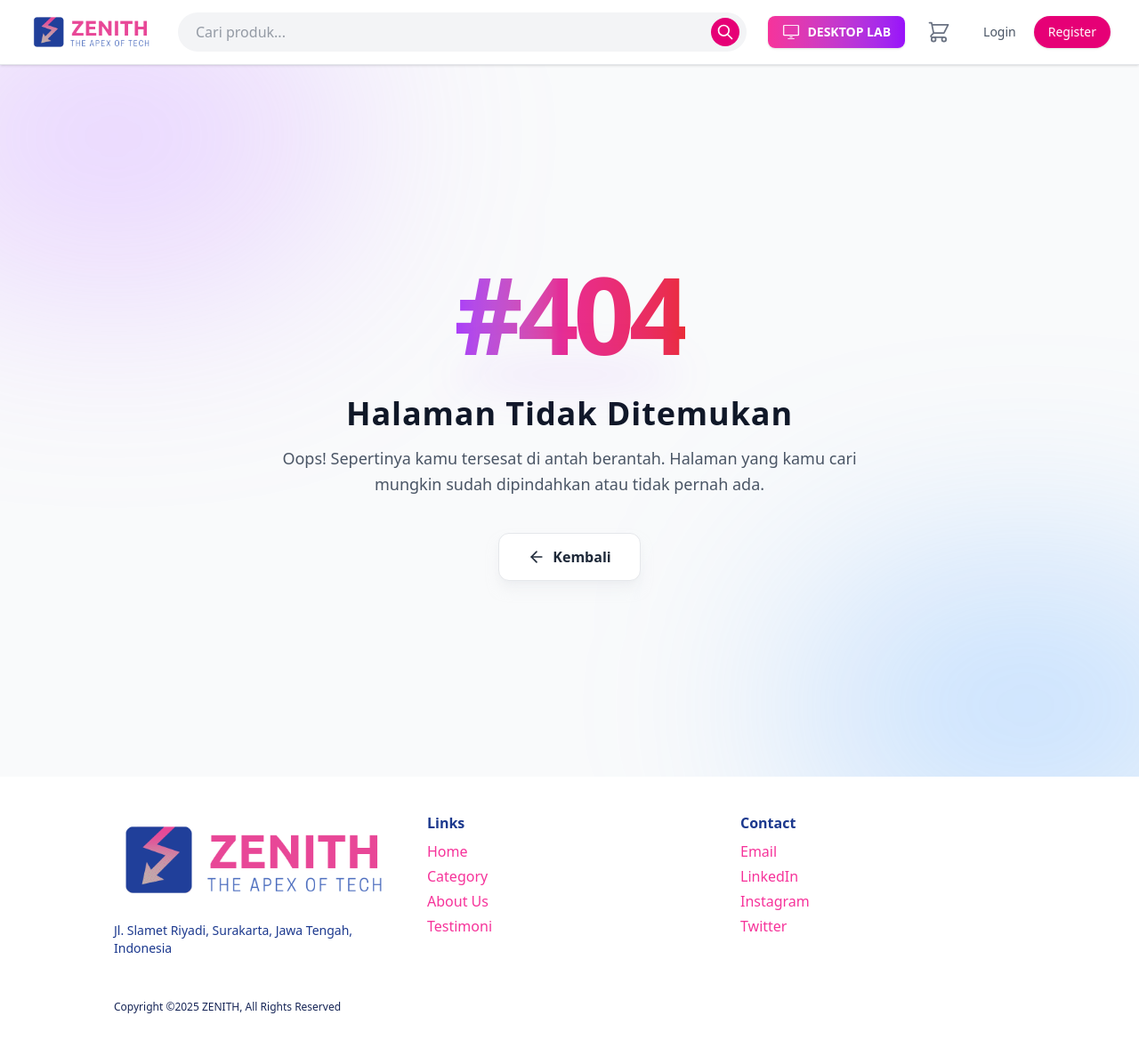
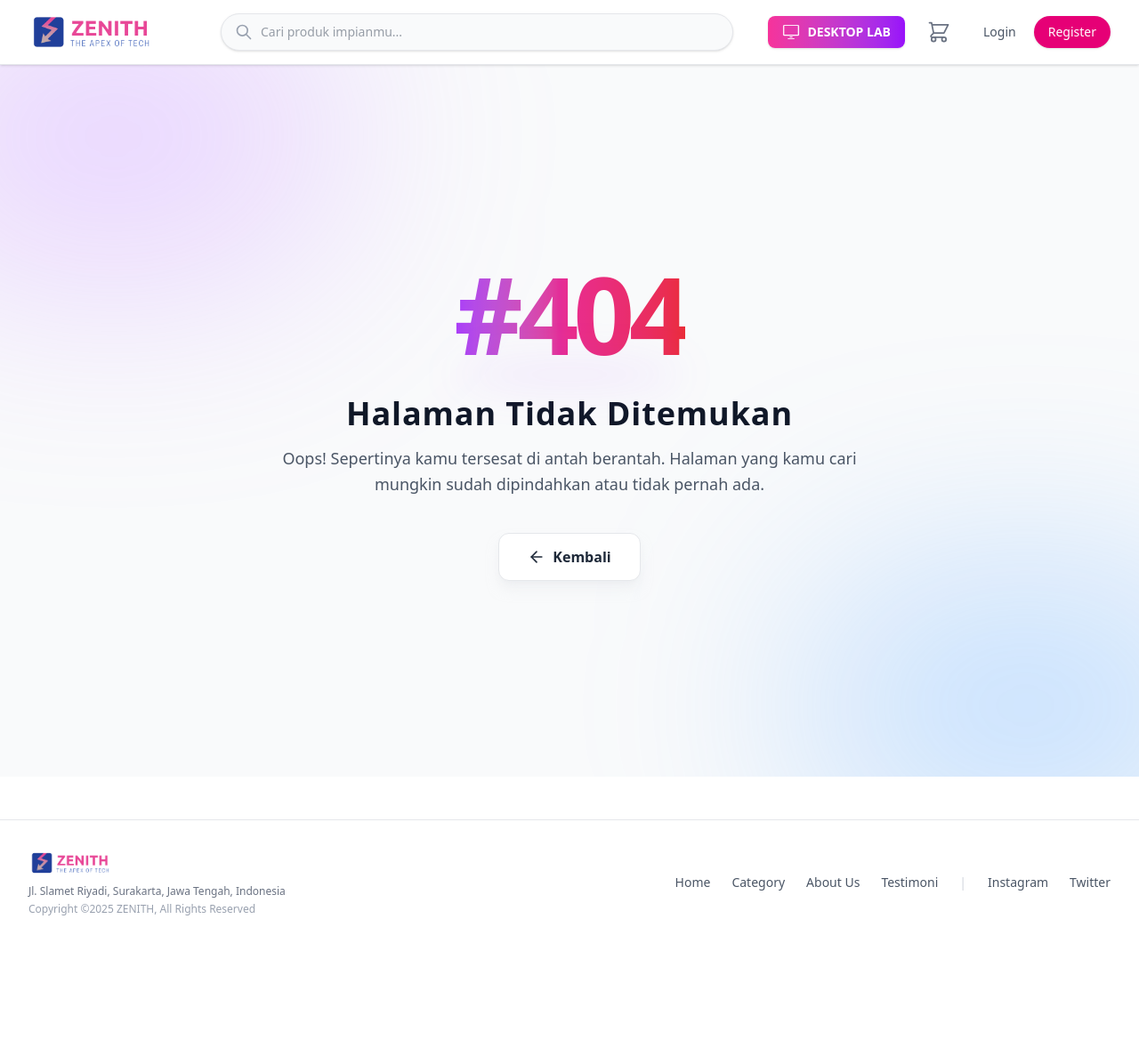
Before and after one commit to sirius-leaf/ZenithNew2, a Vue app in the folder frontend/: page /404 in a window 1280 px wide. Shown: the whole page at 89% size. After the commit the page ends 1062 px from the top, so only its background shows below. Built offline with nearby package versions, Linux system fonts and the light colour scheme.

Commit message:
redesain margin navbar & footer

```diff
--- a/frontend/src/components/layout/FooterSection.vue
+++ b/frontend/src/components/layout/FooterSection.vue
@@ -3,38 +3,33 @@ const img = "/src/assets/logo.png";
 </script>
 
 <template>
-    <footer class="bg-white text-blue-900 py-10 px-6 text-center md:text-left">
-        <div class="grid md:grid-cols-3 gap-8 max-w-5xl mx-auto">
-            <div>
-                <img :src="img" alt="" />
-                <p class="text-sm py-4">
+  <footer class="bg-white border-t border-gray-200 mt-12">
+    <div class="max-w-7xl mx-auto w-full px-4 md:px-6 lg:px-8 py-8">
+      <div class="flex flex-col md:flex-row justify-between items-center gap-6">
+        <!-- Brand & Copyright -->
+        <div class="text-center md:text-left">
+          <img :src="img" alt="Zenith" class="h-8 mb-2 mx-auto md:mx-0" />
+          <p class="text-xs text-gray-500">
             Jl. Slamet Riyadi, Surakarta, Jawa Tengah, Indonesia
+          </p>
+          <p class="text-xs text-gray-400 mt-1">
+            Copyright ©2025 ZENITH, All Rights Reserved
           </p>
         </div>
 
-            <div>
-                <h4 class="font-bold mb-2">Links</h4>
-                <ul class="space-y-1 text-pink-500">
-                    <li><a href="#" class="hover:underline">Home</a></li>
-                    <li><a href="#" class="hover:underline">Category</a></li>
-                    <li><a href="#" class="hover:underline">About Us</a></li>
-                    <li><a href="#" class="hover:underline">Testimoni</a></li>
-                </ul>
+        <!-- Links (Horizontal) -->
+        <div
+          class="flex flex-wrap justify-center gap-6 text-sm font-medium text-gray-600"
+        >
+          <a href="#" class="hover:text-pink-600 transition">Home</a>
+          <a href="#" class="hover:text-pink-600 transition">Category</a>
+          <a href="#" class="hover:text-pink-600 transition">About Us</a>
+          <a href="#" class="hover:text-pink-600 transition">Testimoni</a>
+          <span class="text-gray-300">|</span>
+          <a href="#" class="hover:text-pink-600 transition">Instagram</a>
+          <a href="#" class="hover:text-pink-600 transition">Twitter</a>
         </div>
-
-            <div>
-                <h4 class="font-bold mb-2">Contact</h4>
-                <ul class="space-y-1 text-pink-500">
-                    <li><a href="#" class="hover:underline">Email</a></li>
-                    <li><a href="#" class="hover:underline">LinkedIn</a></li>
-                    <li><a href="#" class="hover:underline">Instagram</a></li>
-                    <li><a href="#" class="hover:underline">Twitter</a></li>
-                </ul>
       </div>
-
-            <p class="text-xs text-blue-950">
-                Copyright ©2025 ZENITH, All Rights Reserved
-            </p>
     </div>
   </footer>
 </template>
--- a/frontend/src/components/layout/Navbar.vue
+++ b/frontend/src/components/layout/Navbar.vue
@@ -97,29 +97,23 @@ const handleSearch = () => {
 
 <template>
   <header class="bg-white shadow-sm border-b border-gray-200 relative z-50">
-    <div class="flex items-center justify-between px-4 md:px-8 py-3 gap-6">
+    <div
+      class="max-w-7xl mx-auto w-full px-4 md:px-6 lg:px-8 flex items-center justify-between py-3 gap-6 relative"
+    >
       <!-- Logo -->
       <RouterLink to="/dashboard" class="flex-shrink-0">
         <img src="/src/assets/logo.png" alt="Zenith Logo" class="h-12 w-auto" />
       </RouterLink>
 
       <!-- Pencarian -->
-      <div class="flex-1 max-w-4xl">
-        <div class="relative">
-          <input
-            v-model="searchQuery"
-            @keypress.enter.prevent="handleSearch"
-            type="text"
-            placeholder="Cari produk..."
-            class="w-full px-5 py-2.5 text-md text-gray-700 bg-gray-100 border-none rounded-full focus:outline-none focus:ring-2 focus:ring-pink-500 transition-all"
-          />
-          <button
-            @click="handleSearch"
-            class="absolute right-2 top-1/2 transform -translate-y-1/2 p-1.5 bg-pink-600 rounded-full text-white hover:bg-pink-700 transition"
+      <div class="flex-1 max-w-xl md:ml-12 mr-auto">
+        <div class="relative group">
+          <div
+            class="absolute inset-y-0 left-0 pl-4 flex items-center pointer-events-none"
           >
             <svg
               xmlns="http://www.w3.org/2000/svg"
-              class="h-5 w-5"
+              class="h-5 w-5 text-gray-400 group-focus-within:text-pink-500 transition-colors"
               fill="none"
               viewBox="0 0 24 24"
               stroke="currentColor"
@@ -131,7 +125,16 @@ const handleSearch = () => {
                 d="M21 21l-6-6m2-5a7 7 0 11-14 0 7 7 0 0114 0z"
               />
             </svg>
-          </button>
+          </div>
+          <input
+            v-model="searchQuery"
+            @keypress.enter.prevent="handleSearch"
+            type="text"
+            placeholder="Cari produk impianmu..."
+            class="w-full pl-11 pr-4 py-2.5 text-sm text-gray-700 bg-gray-50 border border-gray-200 rounded-full focus:outline-none focus:bg-white focus:ring-2 focus:ring-pink-100 focus:border-pink-500 transition-all duration-300 shadow-sm hover:shadow-md hover:bg-white"
+          />
+          <!-- Optional: Search Button inside right (hidden for cleaner look or keep it?) -->
+          <!-- Let's keep it clean with just the icon on the left as per modern standards, or add a subtle arrow on right -->
         </div>
       </div>
 
```
Lines whose indentation alone changed are shown as unchanged.
